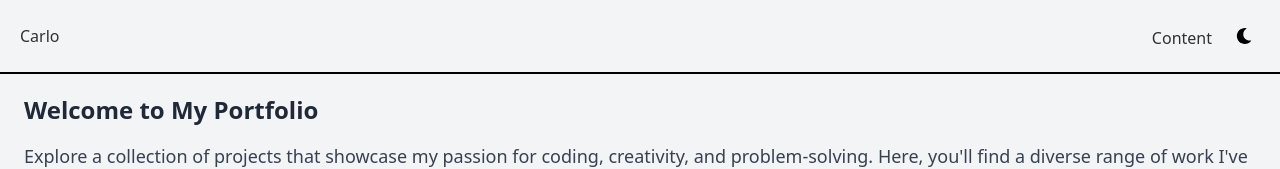
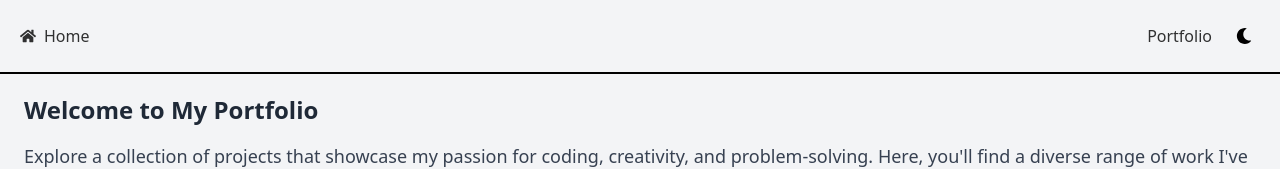
Before and after one commit to Teser301/portfolio-tailwind, a React app: page /projects in a window 1280 px wide. Shown: the top 169 px of the page. Built offline with nearby package versions, Linux system fonts and the light colour scheme; the HTML template or start-up script is replaced by a standard one.

Commit message:
refactor: navbar update

```diff
--- a/src/components/NavBar.tsx
+++ b/src/components/NavBar.tsx
@@ -1,9 +1,10 @@
 import { useEffect, useState } from "react";
-import { FaMoon } from "react-icons/fa";
-import { FaSun } from "react-icons/fa";
+import { FaMoon, FaSun, FaHome } from "react-icons/fa"; // Import FaHome for the Home icon
 
 function NavBar() {
-  const [theme, setTheme] = useState(() => localStorage.getItem("theme") || "light");
+  const [theme, setTheme] = useState(
+    () => localStorage.getItem("theme") || "light"
+  );
 
   useEffect(() => {
     if (theme === "dark") {
@@ -17,18 +18,23 @@ function NavBar() {
   const toggleTheme = () => {
     setTheme(theme === "dark" ? "light" : "dark");
   };
+
   return (
     <header className="flex justify-between items-center p-5 w-full border-b-2 border-black dark:border-white border-b-dPrimary">
-      <div>
-        <a href="https://www.linkedin.com/in/carlo-aavekukk-22b92b1b2/" className="text-black dark:text-white">
-          Carlo
+      <div className="flex items-center">
+        <a href="/" className="text-black dark:text-white flex items-center">
+          <FaHome className="mr-2" /> {/* Home icon */}
+          Home
         </a>
       </div>
-      <div>
-        <a href="/projects" className="text-black dark:text-white">
-          Content
+      <div className="flex items-center">
+        <a href="/projects" className="text-black dark:text-white mr-4">
+          Portfolio {/* or 'Projects' if you prefer */}
         </a>
-        <button onClick={toggleTheme} className="ml-4 p-2 text-black dark:text-white">
+        <button
+          onClick={toggleTheme}
+          className="p-2 text-black dark:text-white"
+        >
           {theme === "dark" ? <FaSun /> : <FaMoon />}
         </button>
       </div>
```
